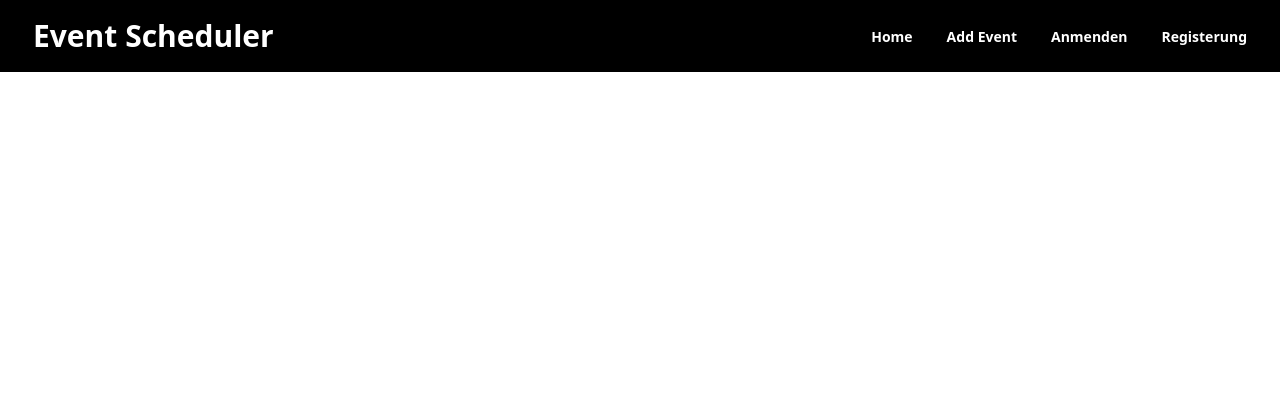
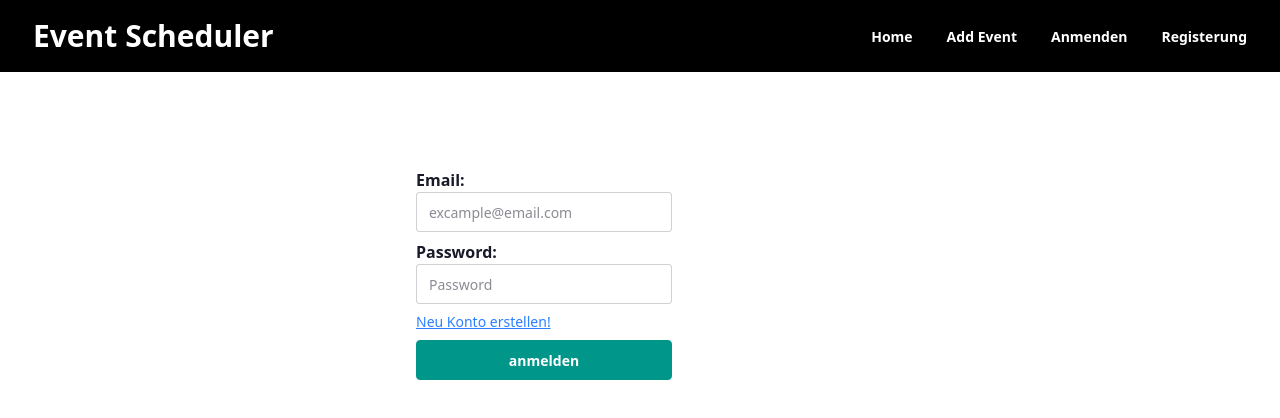
Before and after one commit to o0vini0o/The-Event-Scheduler, a React (Vite) app: page /signin in a window 1280 px wide. Shown: the top 418 px of the page. Built offline with nearby package versions, Linux system fonts and the light colour scheme.

Commit message:
update SignIn and SignUp pages

```diff
--- a/src/App.jsx
+++ b/src/App.jsx
@@ -7,8 +7,8 @@ function App() {
     <Routes>
       <Route path="/" element={<MainLayout />}>
         <Route index element={<Homepage />}></Route>
-        <Route path="/SignIn" element={<SignIn />}></Route>
-        <Route path="/SignUp" element={<SignUp />}></Route>
+        <Route path="/signin" element={<SignIn />}></Route>
+        <Route path="/signup" element={<SignUp />}></Route>
       </Route>
     </Routes>
   );
--- a/src/hooks/useUsers.jsx
+++ b/src/hooks/useUsers.jsx
@@ -1,32 +1,32 @@
-import { useEffect, useState } from "react";
+// import { useEffect, useState } from "react";
 
-const useUsers = () => {
-  const [users, setUsers] = useState([]);
+// const useUsers = () => {
+//   const [users, setUsers] = useState([]);
 
-  useEffect(() => {
-    const fetchData = async () => {
-      const controller = new AbortController();
-      try {
-        const res = await fetch("http://localhost:3001/api/users", {
-          signal: controller.signal,
-        });
-        if (!res.ok) {
-          throw new Error(`response is not ok! Status: ${res.status}`);
-        }
-        const data = await res.json();
+//   useEffect(() => {
+//     const fetchData = async () => {
+//       const controller = new AbortController();
+//       try {
+//         const res = await fetch("http://localhost:3001/api/users", {
+//           signal: controller.signal,
+//         });
+//         if (!res.ok) {
+//           throw new Error(`response is not ok! Status: ${res.status}`);
+//         }
+//         const data = await res.json();
 
-        setUsers(data.results);
-      } catch (e) {
-        if (e.name === "AbortError") {
-          console.info("Fetch aborted");
-        } else {
-          console.error(e);
-        }
-      }
-    };
-    fetchData();
-  }, []);
+//         setUsers(data.results);
+//       } catch (e) {
+//         if (e.name === "AbortError") {
+//           console.info("Fetch aborted");
+//         } else {
+//           console.error(e);
+//         }
+//       }
+//     };
+//     fetchData();
+//   }, []);
 
-  return users;
-};
-export default useUsers;
+//   return users;
+// };
+// export default useUsers;
--- a/src/pages/SignIn.jsx
+++ b/src/pages/SignIn.jsx
@@ -1,2 +1,72 @@
-const SignIn = () => {};
+import { Link, useNavigate } from "react-router";
+
+const SignIn = () => {
+  const navigate = useNavigate();
+  const submitAction = async (formData) => {
+    const email = formData.get("email");
+    const password = formData.get("password");
+
+    try {
+      const res = await fetch("http://localhost:3001/api/auth/login", {
+        method: "POST",
+        headers: {
+          "Content-Type": "application/json",
+        },
+        body: JSON.stringify({
+          email: email,
+          password: password,
+        }),
+      });
+      if (!res.ok) {
+        const errorData = await res.json();
+        alert(errorData.error);
+        return;
+      }
+      const data = await res.json();
+      const token = data.token;
+      navigate("/");
+      localStorage.setItem("token", JSON.stringify(token));
+      console.log(data);
+    } catch (error) {
+      console.log(error);
+    }
+  };
+
+  return (
+    <div className="max-w-md mx-auto mt-20 flex flex-col items-center">
+      <form action={submitAction} className="grid grid-cols-1 gap-2 w-full">
+        <label className="validator">
+          <span className=" flex font-bold"> Email: </span>
+          <input
+            className="input w-64"
+            type="email"
+            name="email"
+            placeholder="excample@email.com"
+            required
+          />
+        </label>
+        <div className="validator-hint hidden">Enter valid email address</div>
+        <label className="validator">
+          <span className=" flex font-bold"> Password: </span>
+          <input
+            className="input w-64"
+            type="password"
+            name="password"
+            required
+            placeholder="Password"
+            minLength="8"
+            title="Must be more than 8 characters"
+          />
+        </label>
+        <p className="validator-hint hidden">Must be more than 8 characters</p>
+        <Link to="/signUp" className="link text-blue-500 text-sm ">
+          Neu Konto erstellen!
+        </Link>
+        <button type="submit" className="btn btn-accent w-64">
+          anmelden
+        </button>
+      </form>
+    </div>
+  );
+};
 export default SignIn;
--- a/src/pages/SignUp.jsx
+++ b/src/pages/SignUp.jsx
@@ -1,50 +1,40 @@
-import { useActionState } from "react";
-import useUsers from "../hooks/useUsers";
-import { toast } from "react-toastify";
-
+import { useNavigate } from "react-router";
 const SignUp = () => {
-  const users = useUsers();
-  const submitAction = async (prevState, formData) => {
-    const name = formData.get("name");
+  const navigate = useNavigate();
+  const submitAction = async (formData) => {
+    // const name = formData.get("name");
     const email = formData.get("email");
     const password = formData.get("password");
-    console.log(name);
 
-    const existUser = users.find((prop) => prop.email === email);
-    if (existUser) {
-      return { error: " the user is exist" };
-    } else {
     try {
-        const res = await fetch("http://localhost:3001/api/users", {
+      const res = await fetch("http://localhost:3001/api/users/", {
         method: "POST",
         headers: {
           "Content-Type": "application/json",
         },
         body: JSON.stringify({
-            name: name,
+          // name: name,
           email: email,
           password: password,
         }),
       });
       if (!res.ok) {
         const errorData = await res.json();
-          return {
-            error: errorData.message || "Failed to register user",
-          };
+        alert(errorData.error);
+        return;
       }
       const data = await res.json();
-        return { success: true, user: data };
+      navigate("/signin");
+      console.log(data);
     } catch (error) {
-        return { error: error.message || "Unexpected error" };
-      }
+      console.log(error);
     }
   };
-  const [state, formAction, isPending] = useActionState(submitAction, {});
-  if (state.success) toast.success("Successfully registered");
+
   return (
     <div className="max-w-md mx-auto mt-20 flex flex-col items-center">
-      <form action={formAction} className="grid grid-cols-1 gap-2 w-full">
-        <label className="validator">
+      <form action={submitAction} className="grid grid-cols-1 gap-2 w-full">
+        {/* <label className="validator">
           <p className="font-bold"> Name: </p>
           <input
             className="input w-64"
@@ -58,7 +48,21 @@ const SignUp = () => {
           Must be 3 to 30 characters
           <br />
           containing only letters, numbers or dash
-        </p>
+        </p>        {/* <label className="validator">
+          <p className="font-bold"> Name: </p>
+          <input
+            className="input w-64"
+            type="text"
+            name="name"
+            required
+            placeholder="Your Name"
+          />
+        </label>
+        <p className="validator-hint hidden">
+          Must be 3 to 30 characters
+          <br />
+          containing only letters, numbers or dash
+        </p> */}
         <label className="validator">
           <span className=" flex font-bold"> Email: </span>
           <input
@@ -83,12 +87,8 @@ const SignUp = () => {
           />
         </label>
         <p className="validator-hint hidden">Must be more than 8 characters</p>
-        <button
-          type="submit"
-          className="btn btn-accent w-64"
-          disabled={isPending}
-        >
-          Sign Up
+        <button type="submit" className="btn btn-accent w-64">
+          registeren
         </button>
       </form>
     </div>
```
Lines whose indentation alone changed are shown as unchanged.
